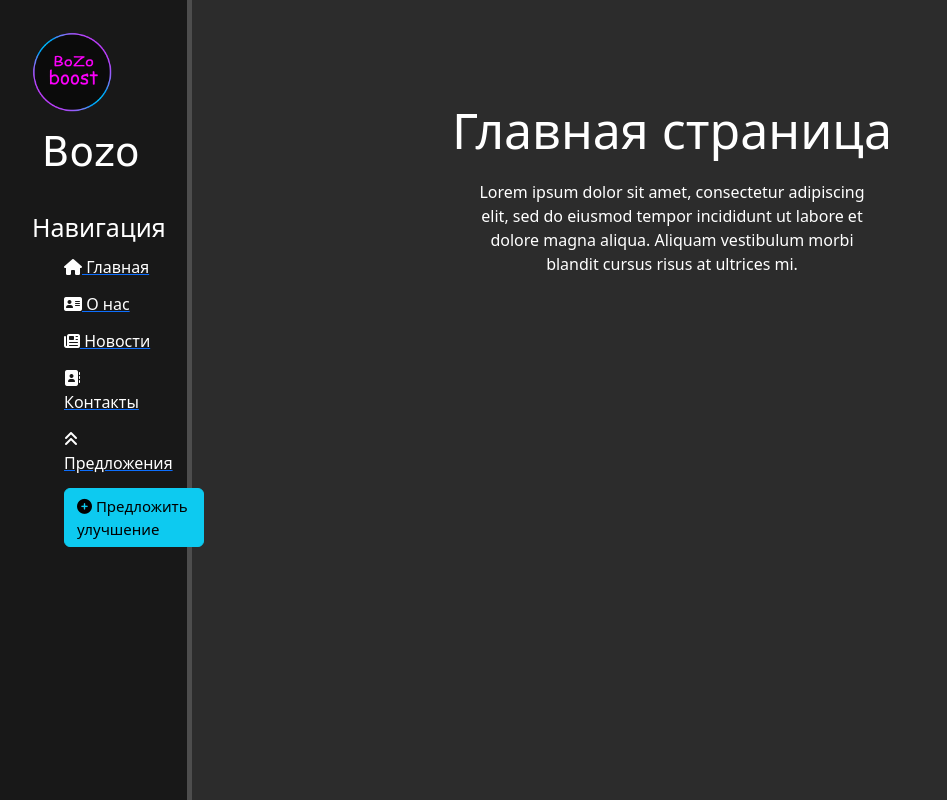
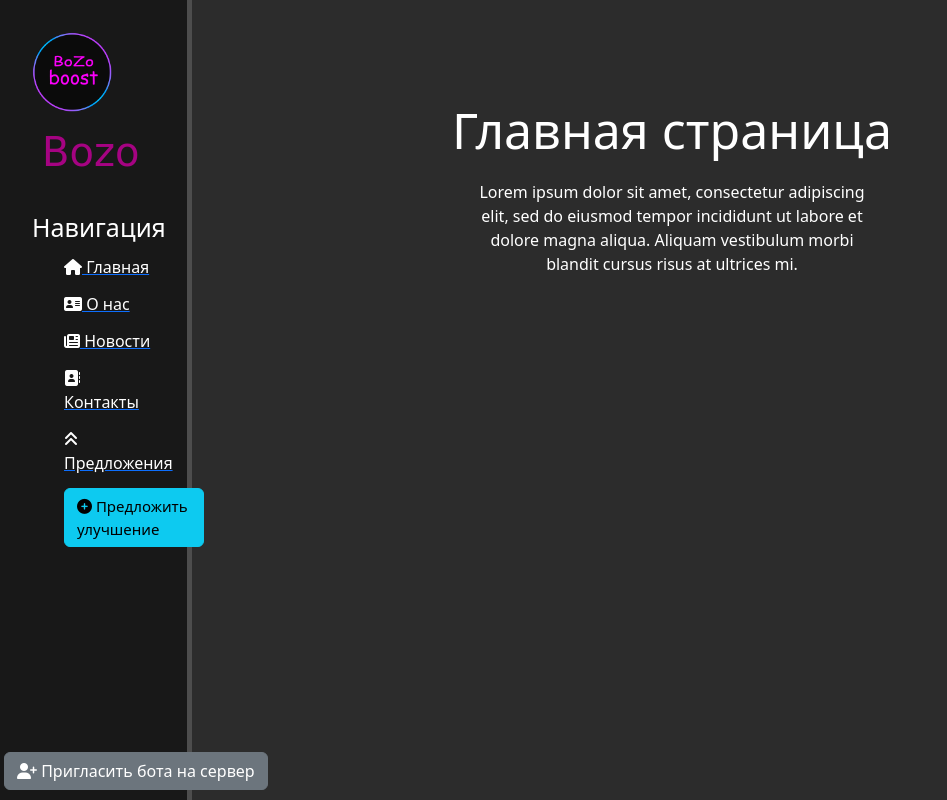
Before and after one commit to ran5omware/bozosite, a Django app: page / in a window 1280 px wide. Shown: the whole page, without its empty margins (0-947 px from the left). Run offline with Django 5.2, Linux system fonts and the light colour scheme.

Commit message:
Добавил кнопку инвайта

```diff
--- a/main/static/main/css/main.css
+++ b/main/static/main/css/main.css
@@ -9,7 +9,8 @@ aside {
     padding: 2.5%;
     height: 100vh;
     color: #fff;
-    border-right: 5px solid #4d4d4d
+    border-right: 5px solid #4d4d4d;
+    text-decoration: none;
 }
 
 aside img {
@@ -22,27 +23,32 @@ aside .logo {
     margin-left: 10px;
     font-family: cursive;
     position: relative;
-    top: +10px
+    top: +10px;
 }
 
 aside .navi {
     margin-top: 40px;
     font-size: 25px;
+    text-decoration: none;
 }
 
-aside ul {list-style: none;}
+aside ul {
+    list-style: none;
+    text-decoration: none;
+}
 
 aside ul li{
     color: #fff;
     display: block;
     margin-top: 13px;
     transition: transform .4s ease;
+    text-decoration: none;
 }
 
 aside ul li:hover, aside ul a:hover {
     color: #b74aed;
+    transform: scale(1.05);
     text-decoration: none;
-    transform: scale(1.05);
 }
 
 main .features {
@@ -71,12 +77,33 @@ main .features p {max-width: 400px; margin: 20px auto;}
 
 }
 
-.fa-address-book {
-    float: bottom;
-}
+/* .fa-address-book {
+} */
 
 form {
     margin-left: 32%;
     width: 500px;
     margin-top: 50px;
 }
+
+.invite {
+    margin-left: -60px;
+    width: 300px;
+    color: #e60606;
+    position: absolute;
+    bottom: 10px;
+}
+
+.invite:hover {
+    color: #b74aed;
+    transform: scale(1.02);
+}
+
+.logo {
+    color: #a50382;
+    text-decoration-line: none;
+}
+
+.logoname:hover {
+    color: #b74aed;
+}
--- a/main/templates/main/index.html
+++ b/main/templates/main/index.html
@@ -6,6 +6,5 @@
     <div class="features">
         <h1>{{ title }}</h1>
         <p>Lorem ipsum dolor sit amet, consectetur adipiscing elit, sed do eiusmod tempor incididunt ut labore et dolore magna aliqua. Aliquam vestibulum morbi blandit cursus risus at ultrices mi.</p>
-
     </div>
 {% endblock %}
--- a/main/templates/main/layout.html
+++ b/main/templates/main/layout.html
@@ -14,7 +14,11 @@
 </head>
 <body>
     <aside>
-        <img src="{% static 'main/img/bozo.png' %}" alt="Лого">
+        <div class="logoname">
+            <a href="{% url 'home' %}">
+                <img src="{% static 'main/img/bozo.png' %}" alt="Лого">
+            </a>
+        </div>
         <span class="logo">Bozo</span>
         <h3 class="navi">Навигация</h3>
         <ul>
@@ -24,9 +28,12 @@
             <a href="{% url 'contacts' %}"><li><i class="fa-solid fa-address-book"></i> Контакты </li></a>
             <a href="{% url 'suggestions_home' %}"><li><i class="fa-solid fa-angles-up"></i> Предложения </li></a>
             <a href="{% url 'create' %}"><li><button class="btn btn-info"><i class="fa-solid fa-circle-plus"></i> Предложить улучшение </button></li></a>
-
+            <div class="invite">
+                <a href="https://discord.com/api/oauth2/authorize?client_id=1101692412570632192&permissions=8&scope=bot"><li><button class="btn btn-secondary"><i class="fa-solid fa-user-plus"></i> Пригласить бота на сервер </li></a>
+            </div>
         </ul>
     </aside>
+
     <main>
         {% block content %}
         {% endblock %}
```
